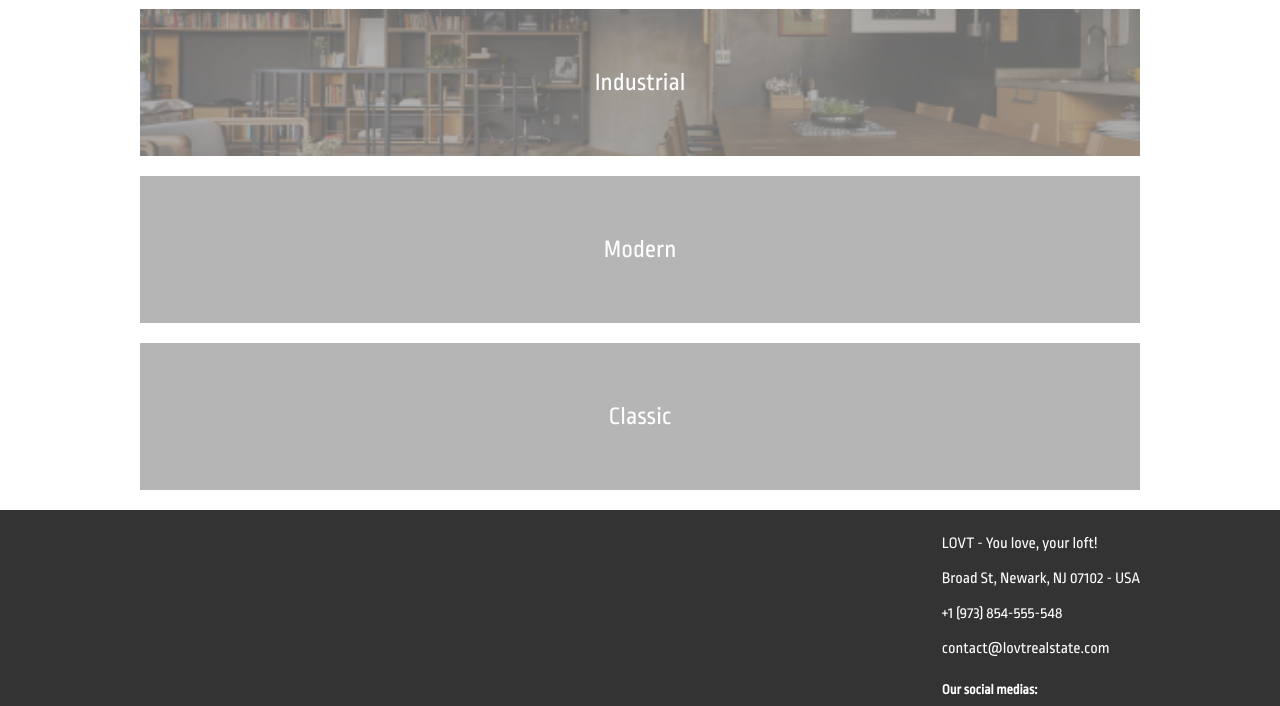
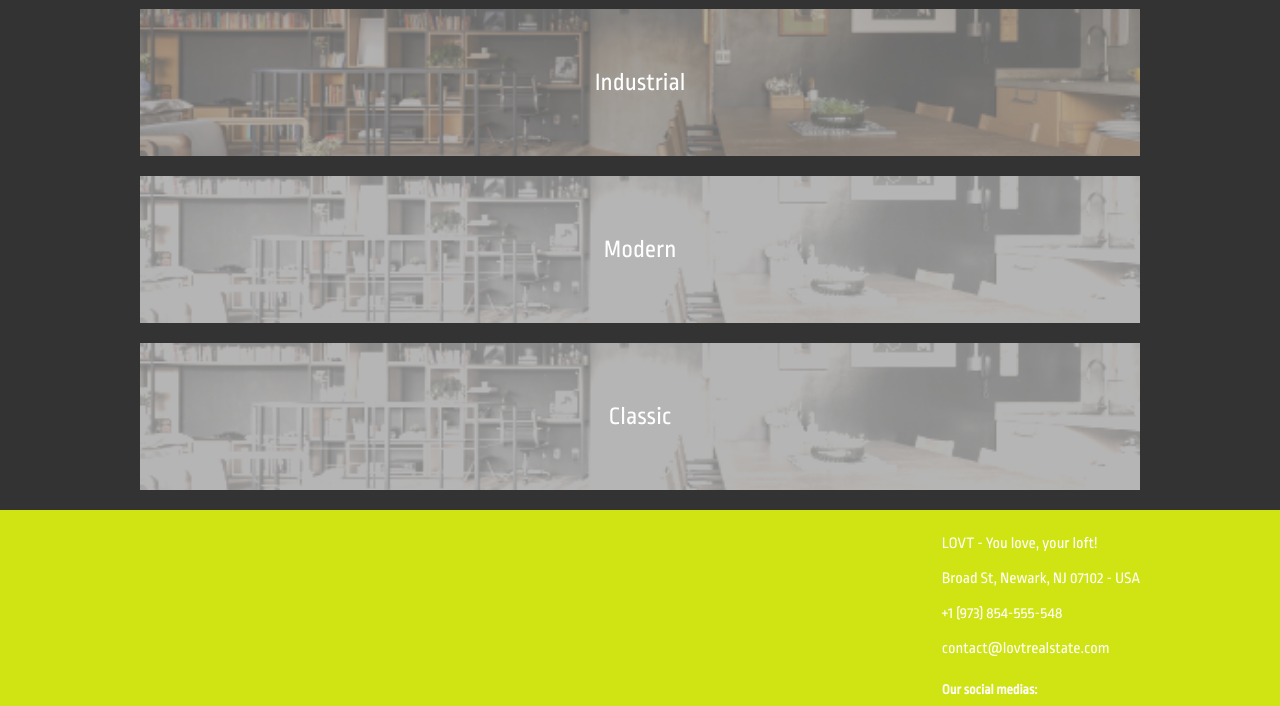
Before and after one commit to DEV-CAB/LOVT, a plain HTML site: page index.html in a window 1280 px wide. Shown: the part 999-1705 px from the top of the page. Drawn offline with Linux system fonts and the light colour scheme.

Commit message:
alteracao de cor de fundo e outros

```diff
--- a/style.css
+++ b/style.css
@@ -2,6 +2,7 @@ html, body{
     font-family: 'Ropa Sans', sans-serif;
     margin:0;
     text-align:center;
+    background-color: #333333;
 }
 .wrapper{
     max-width: 1000px;
@@ -96,12 +97,17 @@ content .style_menu ul li.industrial{
     background-size: cover;
 
 }
-content .style_menu ul li.modern{
-    background: url("./images/modern.png");
+content .style_menu ul li.Modern{
+    background: url("./images/Modern.png");
+    background-size: cover;
+}
+
+content .style_menu ul li.Classic{
+    background: url("./images/Modern.png");
     background-size: cover;
 }
 footer{
-    background-color: #333333;
+    background-color: #cfe412;
     color: #FFFFFF;
     padding-bottom: 40px;
 }
```
